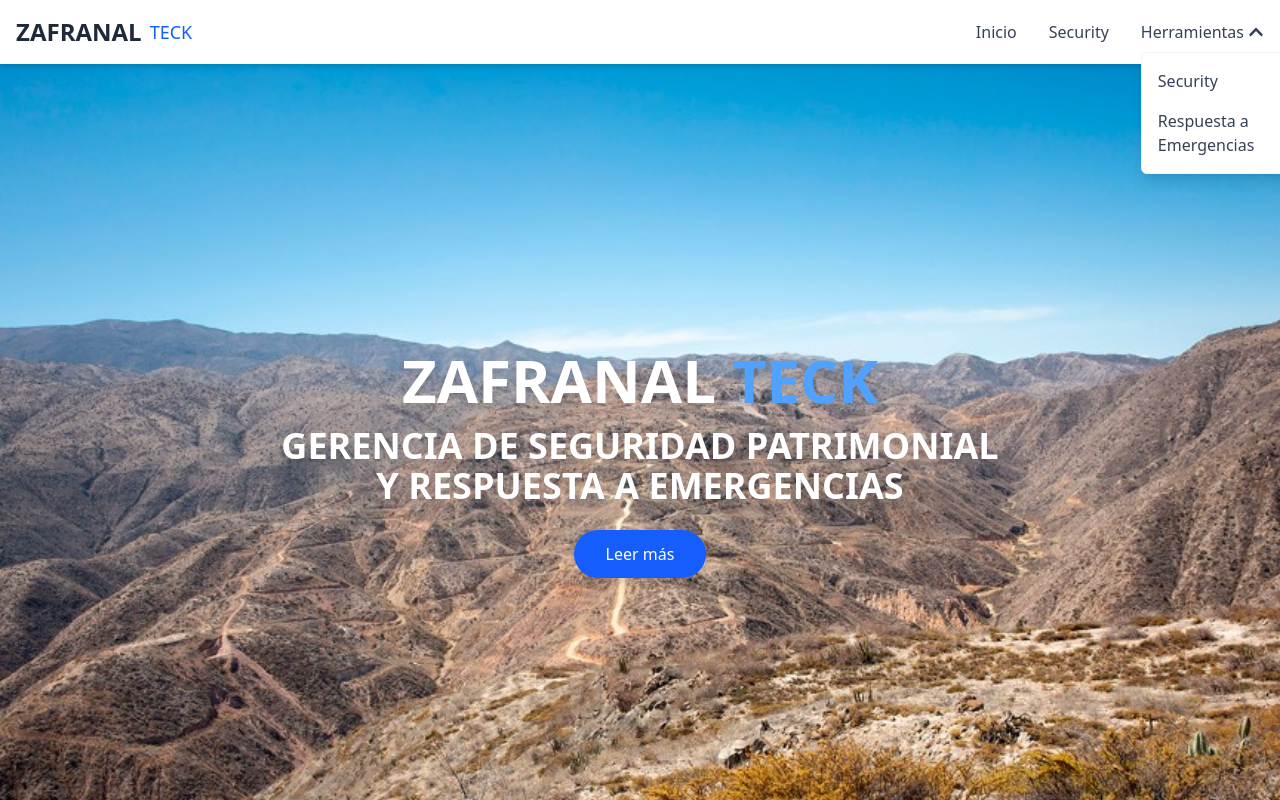
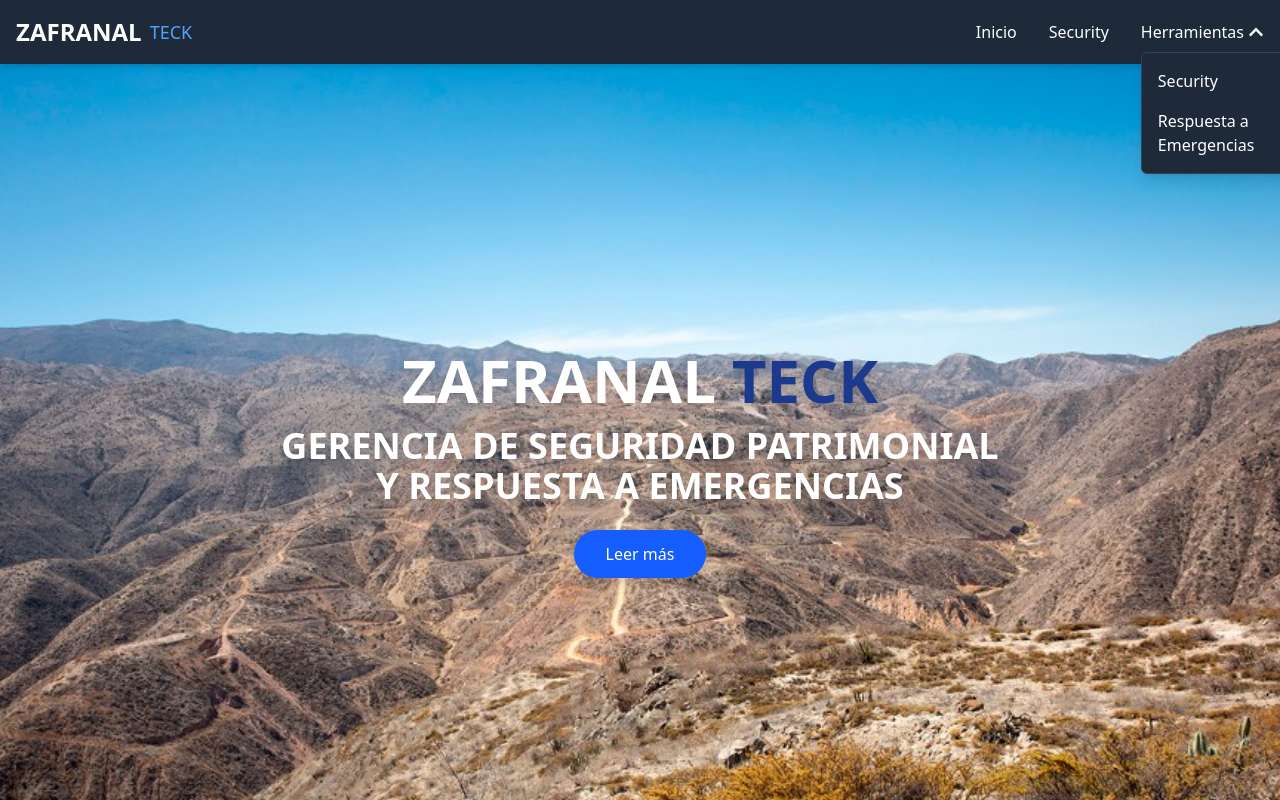
Before and after one commit to fabriciopolanco/Zafranal-Web, a React (Vite) app: page / in a window 1280 px wide. Both pictures are taken after a click on the button "Herramientas". Shown: the top 800 px of the page. Built offline with nearby package versions, Linux system fonts and the light colour scheme.

Commit message:
cambio header

```diff
--- a/src/components/Header/Header.jsx
+++ b/src/components/Header/Header.jsx
@@ -6,28 +6,28 @@
     const [isToolsOpen, setIsToolsOpen] = useState(false);
 
     return (
-        <header className="bg-white shadow-md py-4 sticky top-0 z-50">
+        <header className="bg-gray-800 text-white shadow-md py-4 sticky top-0 z-50">
             <div className="container mx-auto px-4 flex justify-between items-center">
                 <div className="logo flex items-center">
-                    <h1 className="text-2xl font-bold text-gray-800">ZAFRANAL</h1>
-                    <span className="ml-2 text-lg text-blue-600">TECK</span>
+                    <h1 className="text-2xl font-bold">ZAFRANAL</h1>
+                    <span className="ml-2 text-lg text-blue-400">TECK</span>
                 </div>
 
                 <nav className="hidden md:block">
                     <ul className="flex space-x-8">
                         <li>
-                            <Link to="/" className="text-gray-700 hover:text-blue-600 transition">
+                            <Link to="/" className="hover:text-blue-400 transition">
                                 Inicio
                             </Link>
                         </li>
                         <li>
-                            <Link to="/security" className="text-gray-700 hover:text-blue-600 transition">
+                            <Link to="/security" className="hover:text-blue-400 transition">
                                 Security
                             </Link>
                         </li>
                         <li className="relative">
                             <button
-                                className="flex items-center text-gray-700 hover:text-blue-600 transition focus:outline-none"
+                                className="flex items-center hover:text-blue-400 transition focus:outline-none"
                                 onMouseEnter={() => setIsToolsOpen(true)}
                                 onClick={() => setIsToolsOpen(!isToolsOpen)}
                             >
@@ -36,19 +36,19 @@
 
                             {isToolsOpen && (
                                 <div
-                                    className="absolute left-0 mt-2 bg-white shadow-lg rounded-md py-2 w-48 z-50 border border-gray-100"
+                                    className="absolute left-0 mt-2 bg-gray-800 shadow-lg rounded-md py-2 w-48 z-50 border border-gray-700"
                                     onMouseLeave={() => setIsToolsOpen(false)}
                                 >
                                     <Link
                                         to="/HerramientasSecurity"
-                                        className="block px-4 py-2 hover:bg-gray-50 text-gray-700"
+                                        className="block px-4 py-2 hover:bg-gray-700 text-white"
                                         onClick={() => setIsToolsOpen(false)}
                                     >
                                         Security
                                     </Link>
                                     <Link
                                         to="/respuesta-emergencias"
-                                        className="block px-4 py-2 hover:bg-gray-50 text-gray-700"
+                                        className="block px-4 py-2 hover:bg-gray-700 text-white"
                                         onClick={() => setIsToolsOpen(false)}
                                     >
                                         Respuesta a Emergencias
--- a/src/components/HeroBanner/HeroBanner.jsx
+++ b/src/components/HeroBanner/HeroBanner.jsx
@@ -10,7 +10,7 @@
         >
             <div className="container mx-auto px-4 text-center">
                 <h1 className="text-4xl md:text-6xl font-bold text-white mb-4 drop-shadow-lg">
-                    ZAFRANAL <span className="text-blue-400">TECK</span>
+                    ZAFRANAL <span className="text-blue-900">TECK</span>
                 </h1>
                 <h2 className="text-2xl md:text-4xl font-semibold text-white mb-6 drop-shadow-lg">
                     GERENCIA DE SEGURIDAD PATRIMONIAL<br />
```
